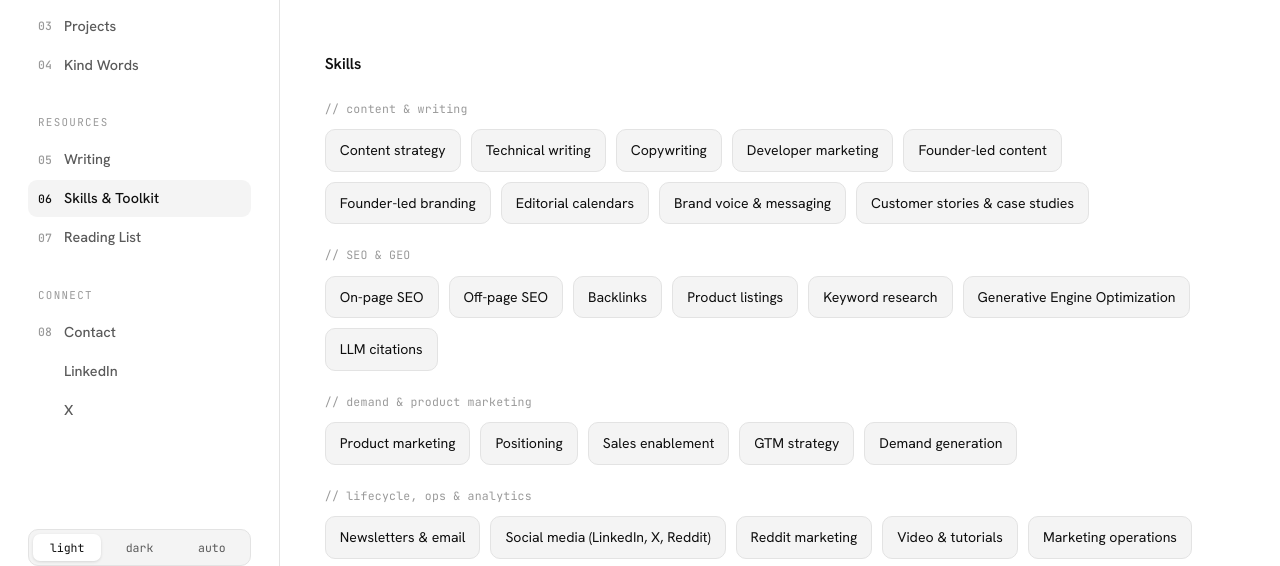
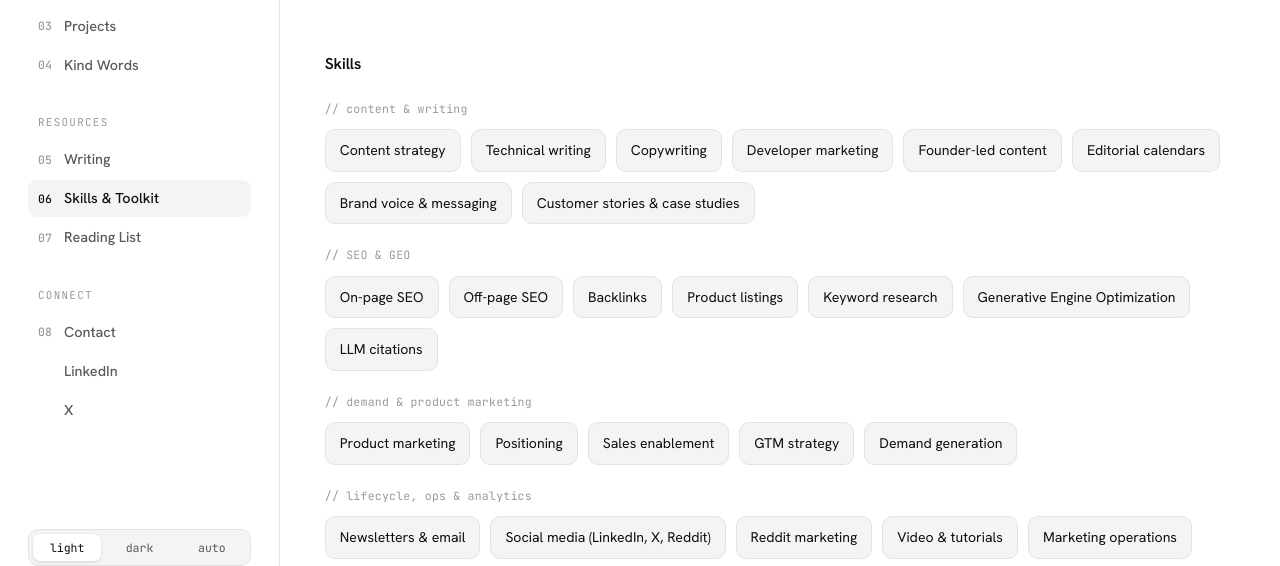
Before and after one commit to sushrutmishra27/personal-website, a plain HTML site: page toolkit.html in a window 1280 px wide. Shown: the part 196-762 px from the top of the page. Drawn offline with Linux system fonts and the light colour scheme.

Commit message:
Skills: remove founder-led branding
Co-Authored-By: Claude Opus 4.8 <noreply@anthropic.com>

```diff
--- a/toolkit.html
+++ b/toolkit.html
@@ -60,7 +60,6 @@
               <div class="tchip skill">Copywriting</div>
               <div class="tchip skill">Developer marketing</div>
               <div class="tchip skill">Founder-led content</div>
-              <div class="tchip skill">Founder-led branding</div>
               <div class="tchip skill">Editorial calendars</div>
               <div class="tchip skill">Brand voice &amp; messaging</div>
               <div class="tchip skill">Customer stories &amp; case studies</div>
```
